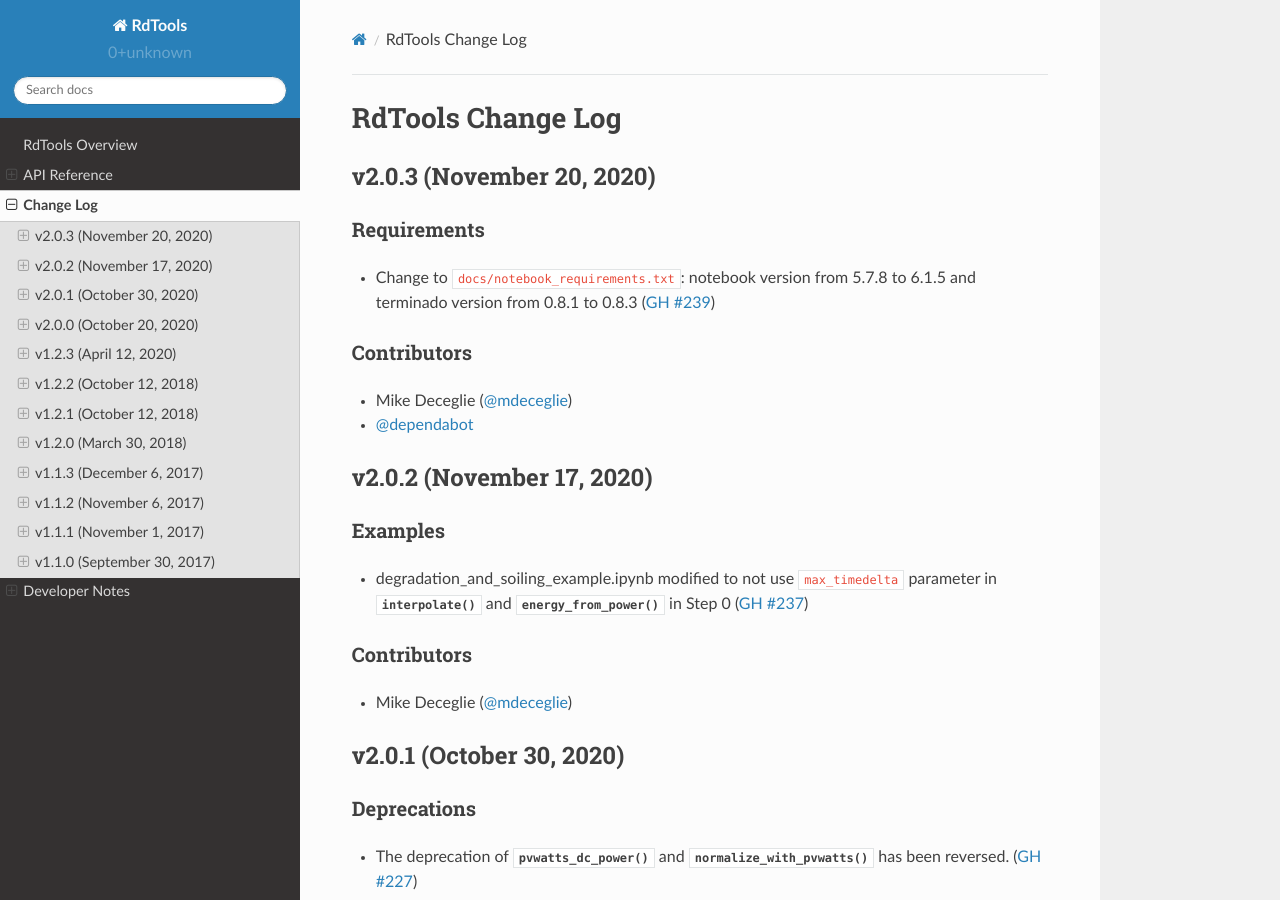
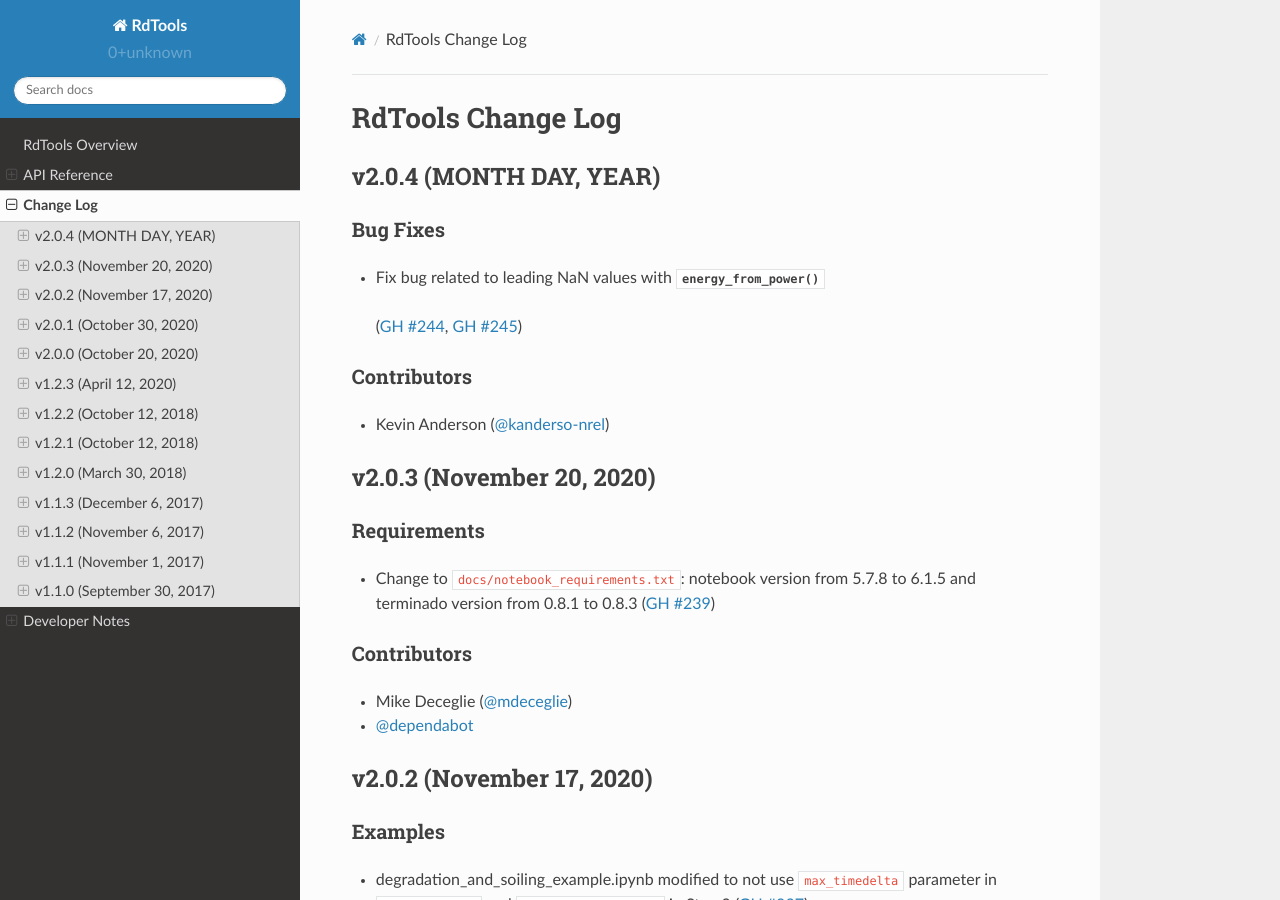
Before and after one commit to NREL/rdtools, a Sphinx documentation site: the page built from docs/sphinx/source/changelog.rst, in a window 1280 px wide and 900 px high. Built offline with Sphinx 7.4.7 and the Read the Docs theme 2.0.0, drawn with Linux system fonts in a browser that asks for light colours; pages that are not in the unit, such as notebooks, are missing from menus.

Commit message:
changelog

```diff
--- a/docs/sphinx/source/changelog.rst
+++ b/docs/sphinx/source/changelog.rst
@@ -1,6 +1,7 @@
 RdTools Change Log
 ==================
 
+.. include:: changelog/v2.0.4.rst
 .. include:: changelog/v2.0.3.rst
 .. include:: changelog/v2.0.2.rst
 .. include:: changelog/v2.0.1.rst
--- /dev/null
+++ b/docs/sphinx/source/changelog/v2.0.4.rst
@@ -0,0 +1,12 @@
+**************************
+v2.0.4 (MONTH DAY, YEAR)
+**************************
+
+Bug Fixes
+---------
+* Fix bug related to leading NaN values with :py:func:`~rdtools.normalization.energy_from_power`
+ (:issue:`244`, :pull:`245`)
+
+Contributors
+------------
+* Kevin Anderson (:ghuser:`kanderso-nrel`)
```
